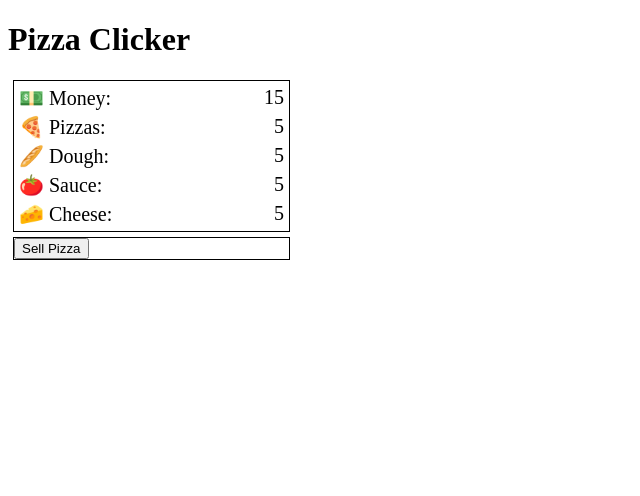
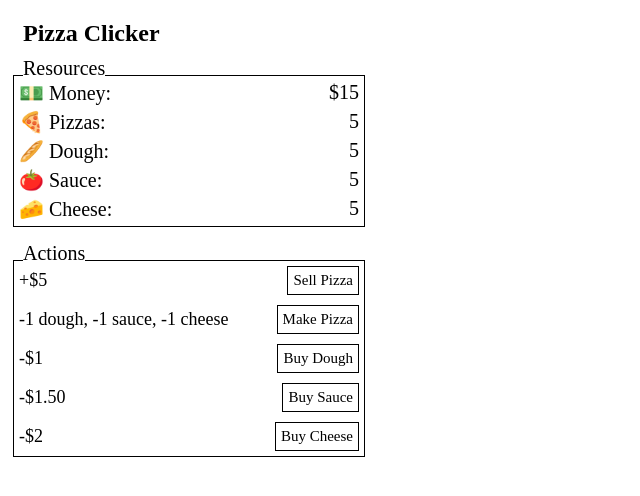
Before and after one commit to russellkerns/dom_homework, a website: page index.html in a window 1280 px wide. Shown: the whole page, without its empty margins (0-640 px from the left). Drawn offline with Linux system fonts and the light colour scheme.

Commit message:
finish draft design

```diff
--- a/index.html
+++ b/index.html
@@ -9,33 +9,58 @@
 
 <body>
   <div>
-    <h1> Pizza Clicker </h1>
+    <h2> Pizza Clicker </h2>
+    <span class="box-label">Resources</span>
     <div class="resource-container">
       <div class="resource-row">
-        <span class="resource-item label">💵 Money:</span>
-        <span class="resource-item value">15</span>
+        <div class="resource-flex-item label">💵 Money:</div>
+        <div class="resource-flex-item value">$<span id="money">15</span></div>
       </div>
       <div class="resource-row">
-        <span class="resource-item label">🍕 Pizzas:</span>
-        <span class="resource-item value">5</span>
+        <div class="resource-flex-item label">🍕 Pizzas:</div>
+        <div class="resource-flex-item value"><span id="pizza">5</span></div>
       </div>
       <div class="resource-row">
-        <span class="resource-item label">🥖 Dough:</span>
-        <span class="resource-item value">5</span>
+        <div class="resource-flex-item label">🥖 Dough:</div>
+        <div class="resource-flex-item value"><span id="dough">5</span></div>
       </div>
       <div class="resource-row">
-        <span class="resource-item label">🍅 Sauce:</span>
-        <span class="resource-item value">5</span>
+        <div class="resource-flex-item label">🍅 Sauce:</div>
+        <div class="resource-flex-item value"><span id="sauce">5</span></div>
       </div>
       <div class="resource-row">
-        <span class="resource-item label">🧀 Cheese:</span>
-        <span class="resource-item value">5</span>
+        <div class="resource-flex-item label">🧀 Cheese:</div>
+        <div class="resource-flex-item value"><span id="cheese">5</span></div>
       </div>
     </div>
   </div>
+  <span class="box-label">Actions</span>
   <div class="action-container">
-    <button type="button" class="action-button">Sell Pizza
-    </button>
+    <div class="action-row">
+      <div class="button-label">+$5</div>
+      <div type="button" class="action-button" id="sell-pizza">Sell Pizza
+      </div>
+    </div>
+    <div class="action-row">
+      <div class="button-label">-1 dough, -1 sauce, -1 cheese</div>
+      <div type="button" class="action-button" id="make-pizza">Make Pizza
+      </div>
+    </div>
+    <div class="action-row">
+      <div class="button-label">-$1</div>
+      <div type="button" class="action-button" id="buy-dough">Buy Dough
+      </div>
+    </div>
+    <div class="action-row">
+      <div class="button-label">-$1.50</div>
+      <div type="button" class="action-button" id="by-sauce">Buy Sauce
+      </div>
+    </div>
+    <div class="action-row">
+      <div class="button-label">-$2</div>
+      <div type="button" class="action-button" id="buy-cheese">Buy Cheese
+      </div>
+    </div>
   </div>
   <script type="text/javascript" src="script.js"></script>
 </body>
--- a/style.css
+++ b/style.css
@@ -1,10 +1,18 @@
-.h1 {
-  margin: 5px;
+h2 {
+  margin-left: 15px;
+  margin-bottom: 0px;
+}
+.box-label {
+  position: relative;
+  top: 10px;
+  background-color: white;
+  margin-left: 15px;
+  font-size: 20px;
 }
 .resource-container {
   font-size: 20px;
   margin: 5px;
-  width: 275px;
+  width: 350px;
   border: 1px solid black;
 }
 .resource-row {
@@ -14,15 +22,33 @@
   align-items: center;
 }
 
-.resource-item.label {
+.resource-flex-item.label {
   text-align: left;
 }
-.resource-item.value {
+.resource-flex-item.value {
   text-align: right;
 }
 
 .action-container {
   margin: 5px;
-  width: 275px;
+  width: 350px;
+  border: 1px solid black;
+  font-size: 18px;
+}
+
+.action-row {
+  display: flex;
+  justify-content: space-between;
+  align-items: center;
+}
+
+.action-button {
+  margin: 5px;
+  padding: 5px;
+  font-size: 15px;
   border: 1px solid black;
 }
+
+.button-label {
+  margin: 5px;
+}
```
